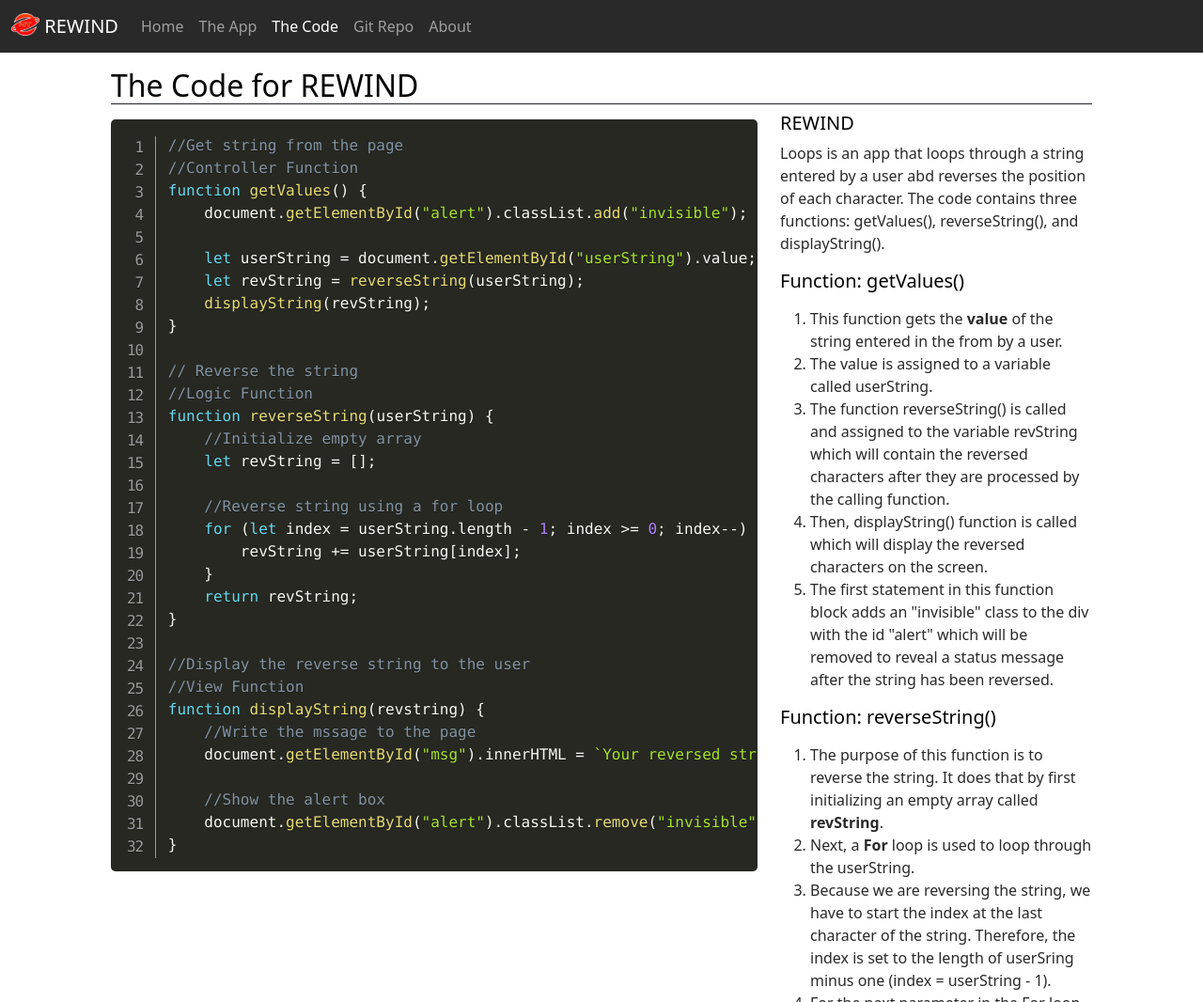
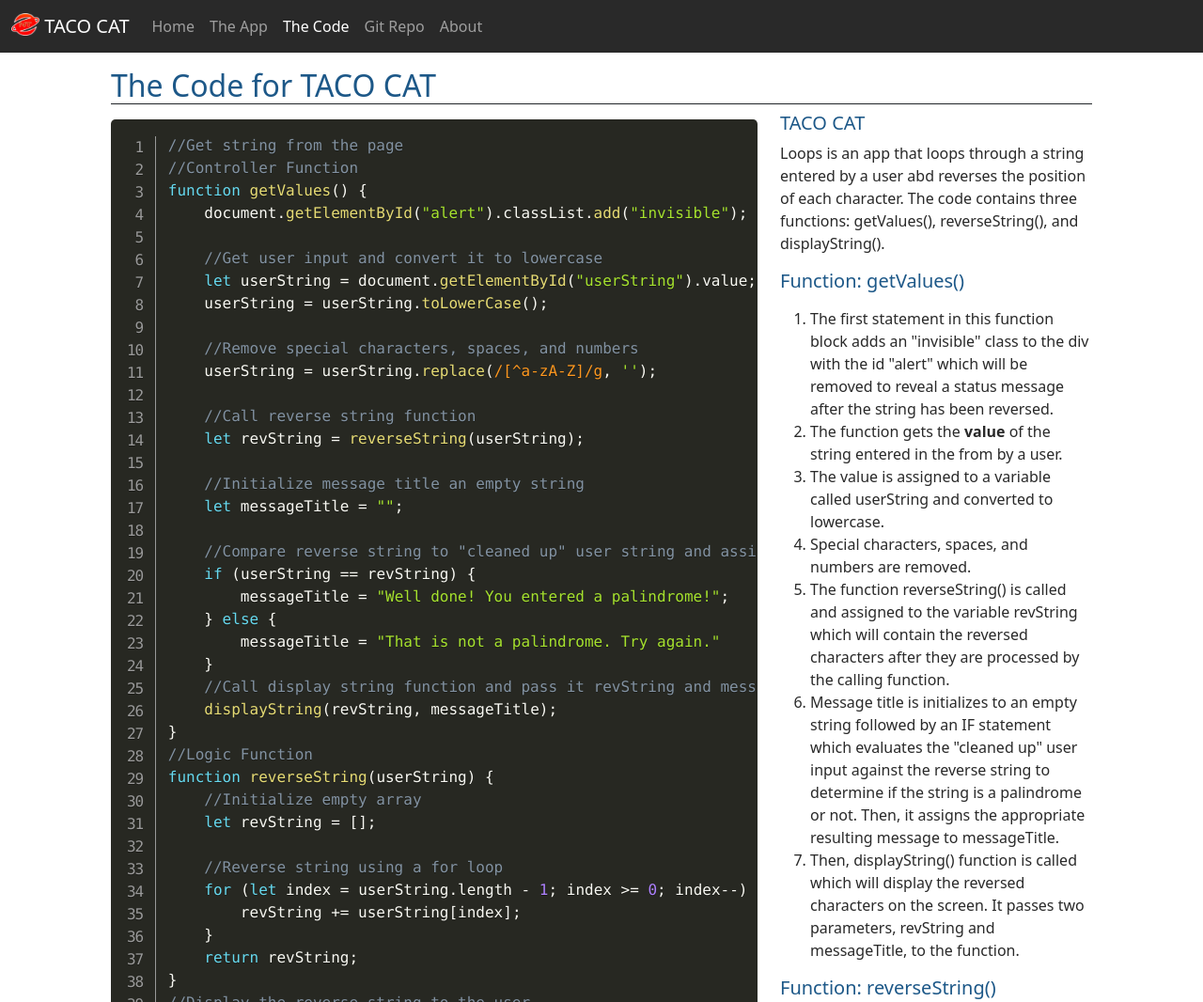
Before and after one commit to cherondev/tacocat, a plain HTML site: page code.html in a window 1280 px wide. Shown: the top 1066 px of the page at 94% size. Drawn offline with nearby package versions, Linux system fonts and the light colour scheme.

Commit message:
Initial Push

```diff
--- a/code.html
+++ b/code.html
@@ -1,7 +1,7 @@
 <!DOCTYPE html>
 <html lang="en" class="h-100">
 	<head>
-		<title>REWIND: A Coding Project by CHeron</title>
+		<title>TACO CAT: A Coding Project by CHeron</title>
 		<!-- Required meta tags -->
 		<meta charset="utf-8" />
 		<meta
@@ -30,7 +30,7 @@
 		<nav class="navbar navbar-expand-md navbar-dark fixed-top">
 			<div class="container-fluid">
 				<a class="navbar-brand" href="index.html"><img
-						src="img/favicon_io/favicon-32x32.png" alt="Norech Tech Logo" class="d-inline-block align-text-top" width="30" height="24" /> REWIND</a>
+						src="img/favicon_io/favicon-32x32.png" alt="Norech Tech Logo" class="d-inline-block align-text-top" width="30" height="24" /> TACO CAT</a>
 				<button
 					class="navbar-toggler"
 					type="button"
@@ -54,7 +54,7 @@
 							<a class="nav-link active" aria-current="page"  href="code.html">The Code</a>
 						</li>
 						<li class="nav-item">
-							<a class="nav-link" href="https://github.com/cherondev/Loops" target="_blank">Git Repo</a>
+							<a class="nav-link" href="https://github.com/cherondev/tacocat" target="_blank">Git Repo</a>
 						</li>
 						<li class="nav-item">
 							<a class="nav-link" href="#portfolio-link" target="_blank">About</a>
@@ -66,7 +66,7 @@
 		<!-- === Main Section === -->
 		<main class="flex-shrink-0">
          <div class="container py-4 px-5 mt-5">
-				<h2 class="norder-1 border-bottom border-dark">The Code for REWIND</h2>
+				<h2 class="norder-1 border-bottom border-dark">The Code for TACO CAT</h2>
 				<div class="row row-cols-1 row-cols-lg-2">
 					<div class="col-lg-8">
 						<pre class="line-numbers">
@@ -76,12 +76,28 @@
 								function getValues() {
 									document.getElementById("alert").classList.add("invisible");
 
+									//Get user input and convert it to lowercase
 									let userString = document.getElementById("userString").value;
+									userString = userString.toLowerCase();
+
+									//Remove special characters, spaces, and numbers
+									userString = userString.replace(/[^a-zA-Z]/g, '');
+
+									//Call reverse string function
 									let revString = reverseString(userString);
-									displayString(revString);
+
+									//Initialize message title an empty string
+									let messageTitle = "";
+
+									//Compare reverse string to "cleaned up" user string and assign appropriate message to messageTitle variable
+									if (userString == revString) {
+										messageTitle = "Well done! You entered a palindrome!";
+									} else {
+										messageTitle = "That is not a palindrome. Try again."
+									}
+									//Call display string function and pass it revString and messageTile parameters
+									displayString(revString, messageTitle);
 								}
-
-								// Reverse the string
 								//Logic Function
 								function reverseString(userString) {
 									//Initialize empty array
@@ -93,12 +109,13 @@
 									}
 									return revString;
 								}
+								//Display the reverse string to the user
+								function displayString(revString, messageTitle) {
+									//Write the message title to the screen
+									document.getElementById("msgTitle").innerHTML = messageTitle;
 
-								//Display the reverse string to the user
-								//View Function
-								function displayString(revstring) {
-									//Write the mssage to the page
-									document.getElementById("msg").innerHTML = `Your reversed string is: ${revstring}`;
+									//Write the reverse string to the screen
+									document.getElementById("msg").innerHTML = `Your reversed string is:<strong>  ${revString}</strong>`;
 
 									//Show the alert box
 									document.getElementById("alert").classList.remove("invisible");
@@ -107,15 +124,17 @@
 						</pre>
 					</div>
 					<div class="col-lg-4">
-						<h5>REWIND</h5>
+						<h5>TACO CAT</h5>
 							<p>Loops is an app that loops through a string entered by a user abd reverses the position of each character. The code contains three functions: getValues(), reverseString(), and displayString().</p>
 							<h5>Function: getValues()</h5>
 								<p><ol>
-									<li>This function gets the <strong>value</strong> of the string entered in the from by a user.</li>
-									<li>The value is assigned to a variable called userString.</li>
+									<li>The first statement in this function block adds an "invisible" class to the div with the id "alert" which will be removed to reveal a status message after the string has been reversed.</li>
+									<li>The function gets the <strong>value</strong> of the string entered in the from by a user.</li>
+									<li>The value is assigned to a variable called userString and converted to lowercase.</li>
+									<li>Special characters, spaces, and numbers are removed.</li>
 									<li>The function reverseString() is called and assigned to the variable revString which will contain the reversed characters after they are processed by the calling function.</li>
-									<li>Then, displayString() function is called which will display the reversed characters on the screen.</li>
-									<li>The first statement in this function block adds an "invisible" class to the div with the id "alert" which will be removed to reveal a status message after the string has been reversed.</li>
+									<li>Message title is initializes to an empty string followed by an IF statement which evaluates the "cleaned up" user input against the reverse string to determine if the string is a palindrome or not. Then, it assigns the appropriate resulting message to messageTitle.</li>
+									<li>Then, displayString() function is called which will display the reversed characters on the screen. It passes two parameters, revString and messageTitle, to the function.</li>
 									</ol>
 								</p>
 							<h5>Function: reverseString()</h5>
@@ -132,6 +151,7 @@
 							<h5>Function: displayString()</h5>
 							<p><ol>
 								<li>The purpose of this function is to display the reversed string on the HTML page. This is accomplished by assigning the reversed string to the id "msg" via the innerHTML property of the getElementById method of the DOM.</li>
+								<li>Likewise, the message title is also assigned to the page via the innerHTML property of the getElementById method of the DOM.  </li>
 								<li>Then, the "invisible" class is removed from the "div" tag with the "alert" id to display the status message on the page.</li>
 								</ol>
 							</p>
--- a/css/site.css
+++ b/css/site.css
@@ -1,5 +1,5 @@
 :root{
-   --primary-color: #000000;
+   --primary-color: #1d5888;
    --secondary-color: #ff0000;
    --dark-color: #292929;
    --white-color: #e7e7e7;
```
Also changed, not shown: app.html (+13 -10 lines), index.html (+6 -6 lines), js/site.js (+25 -13 lines), img/Rewind-Logo-v2-873x177.svg (deleted), img/Rewind-Logo-v3-1150x227.svg (deleted), img/tacocat-v2-290x161.svg (added), img/tacocat-v2-291x162.png (added).
